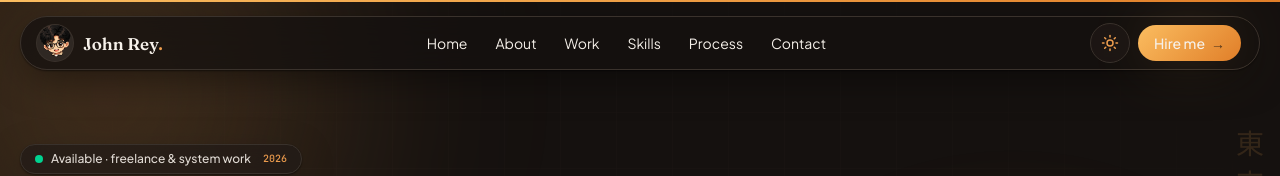
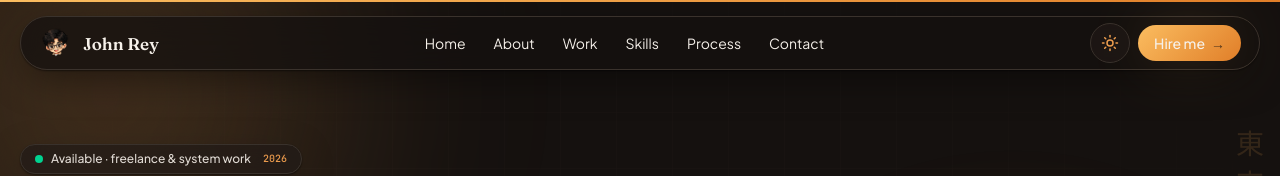
Before and after one commit to dyanyer/portfolio, a React (Vite) app: page / in a window 1280 px wide. Shown: the top 176 px of the page. Built offline with nearby package versions, Linux system fonts and the light colour scheme.

Commit message:
fix: adjust the navbar

```diff
--- a/src/components/layout/Navbar.tsx
+++ b/src/components/layout/Navbar.tsx
@@ -2,7 +2,7 @@ import { useEffect, useState } from "react";
 import { motion, AnimatePresence } from "framer-motion";
 import { Menu, X } from "lucide-react";
 import { ThemeToggle } from "./ThemeToggle";
-import logo from "@/assets/mascot/logo.png";
+import chibiLogo from "@/assets/mascot/logo.png";
 
 const links = [
   { href: "#home", label: "Home" },
@@ -37,15 +37,13 @@ export const Navbar = () => {
             className={`flex items-center justify-between rounded-full border border-border/70 bg-background/75 backdrop-blur-xl px-3 pl-4 transition-all ${scrolled ? "shadow-card" : "shadow-soft"}`}
           >
             <a href="#home" className="flex items-center gap-2.5 py-2">
-              <span className="relative inline-flex h-9 w-9 items-center justify-center rounded-full bg-secondary overflow-hidden ring-1 ring-border">
-                <img
-                  src={logo}
-                  alt="John Rey"
-                  className="h-11 w-11 object-cover -mt-1"
-                />
-              </span>
+              <img
+                src={chibiLogo}
+                alt="John Rey"
+                className="h-9 w-9 shrink-0 object-contain"
+              />
               <span className="font-display text-[17px] font-semibold leading-none">
-                John Rey<span className="text-tan">.</span>
+                John Rey
               </span>
             </a>
 
```
